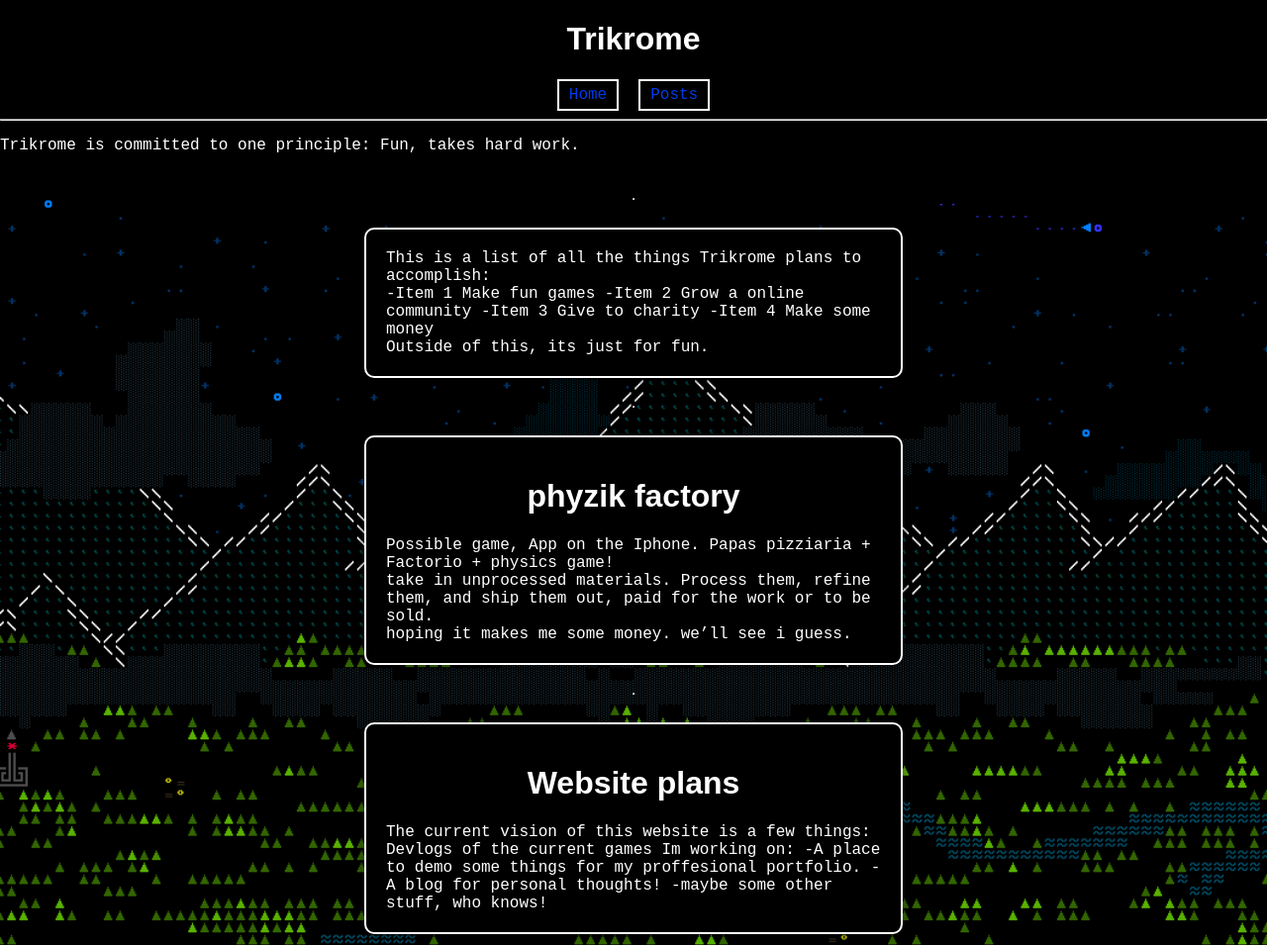
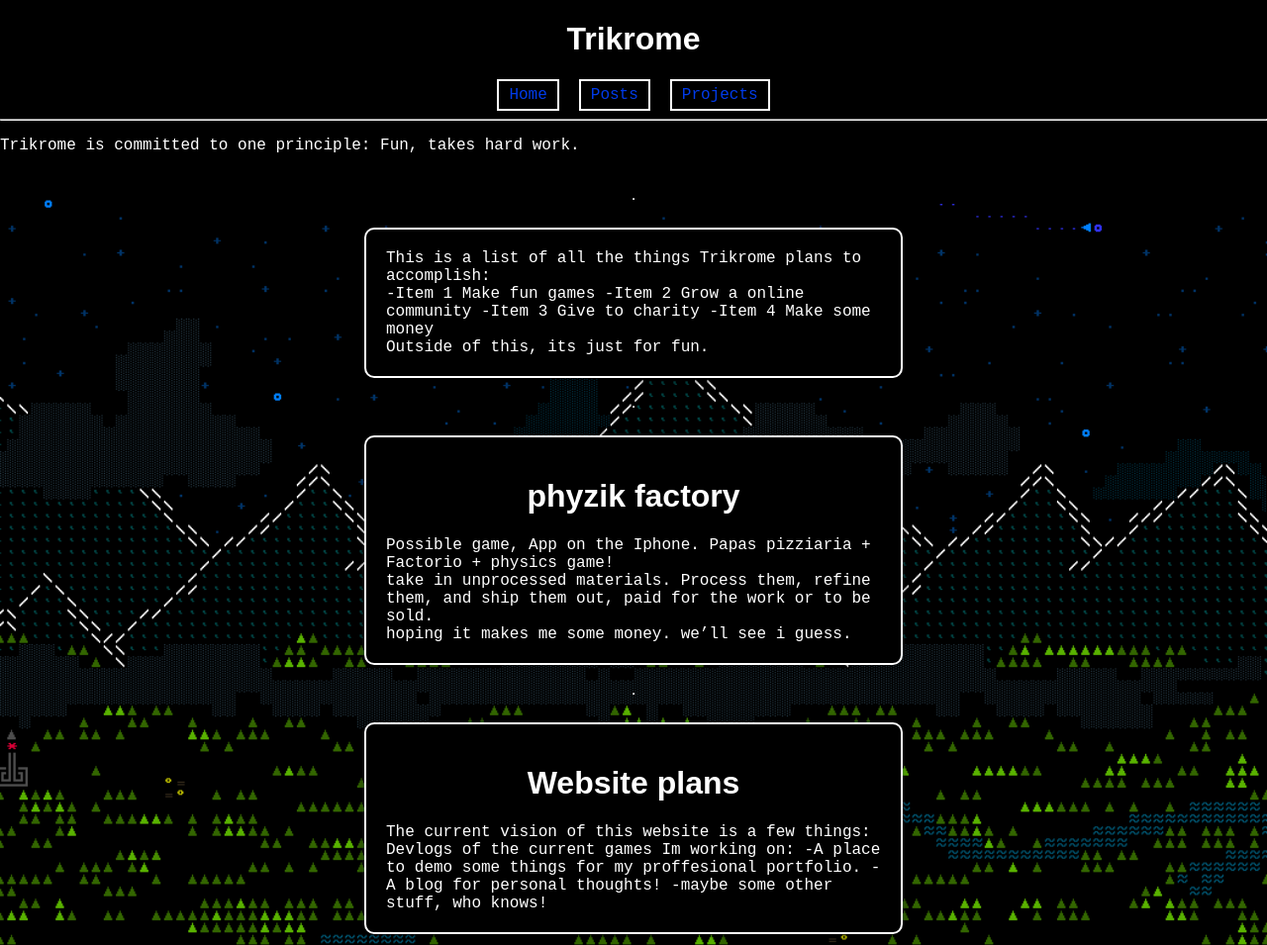
Before and after one commit to ZiGorium/Trikrome, a plain HTML site: page index.html in a window 1280 px wide. Shown: the top 955 px of the page at 99% size. Drawn offline with Linux system fonts and the light colour scheme; a web font is replaced by a local one.

Commit message:
small changes

```diff
--- a/index.html
+++ b/index.html
@@ -10,6 +10,7 @@
     <nav>
         <a href="index.html">Home</a>
         <a href="posts.html">Posts</a>
+        <a href="posts.html">Projects</a>
     </nav>
     <hr>
     <p>Trikrome is committed to one principle: Fun, takes hard work.</p>
```
Also changed, not shown: projects.html (added).
